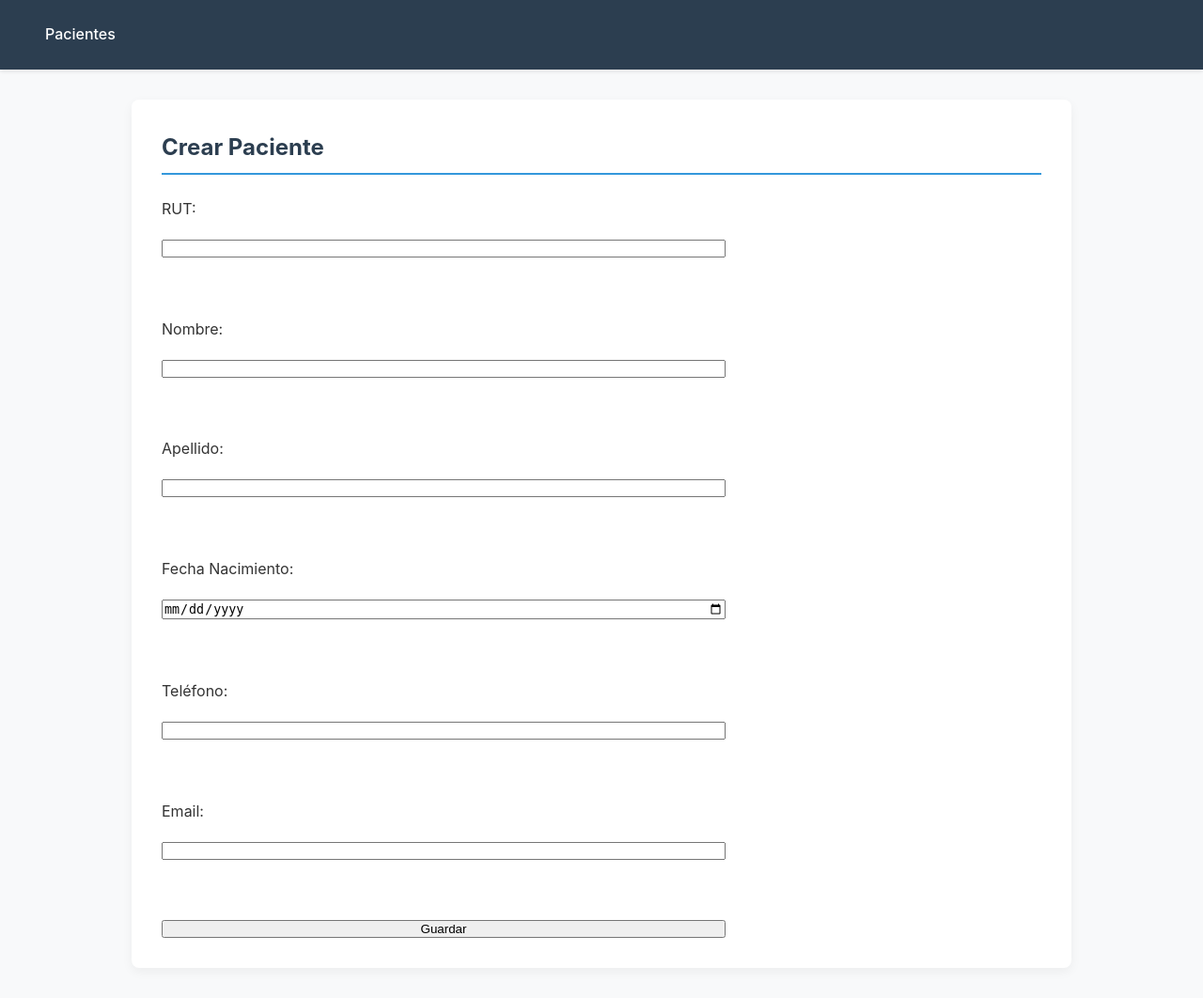
After one commit to magdalena-collab/clinica_la_cocada, a Python web app: template templates/pacientes/crear.html in a window 1280 px wide. The commit adds this page. Shown: the whole page at 94% size. Run offline with Jinja, Linux system fonts and the light colour scheme; the template is opened without the code that fills it, so the values that code supplies are empty.

Commit message:
html agregado de carpeta templates y js al igual que css estaticas

```diff
--- a/static/css/style.css
+++ b/static/css/style.css
@@ -0,0 +1,190 @@
+/* --- Variables de Color y Estilos Generales --- */
+:root {
+  --primary-color: #2c3e50;
+  --primary-hover: #1a252f;
+  --accent-color: #3498db;
+  --success-color: #2ecc71;
+  --danger-color: #e74c3c;
+  --bg-color: #f8f9fa;
+  --card-bg: #ffffff;
+  --text-color: #333333;
+  --border-color: #e0e0e0;
+  --radius: 8px;
+}
+
+* {
+  box-sizing: border-box;
+  margin: 0;
+  padding: 0;
+}
+
+body {
+  font-family: -apple-system, BlinkMacSystemFont, "Segoe UI", Roboto, Oxygen, Ubuntu, Cantarell, sans-serif;
+  background-color: var(--bg-color);
+  color: var(--text-color);
+  line-height: 1.6;
+}
+
+/* --- Navegación --- */
+nav {
+  background-color: var(--primary-color);
+  padding: 1rem 2rem;
+  display: flex;
+  gap: 1.5rem;
+  align-items: center;
+  box-shadow: 0 2px 4px rgba(0,0,0,0.1);
+}
+
+nav a {
+  color: #ffffff;
+  text-decoration: none;
+  font-weight: 500;
+  padding: 0.5rem 1rem;
+  border-radius: var(--radius);
+  transition: background-color 0.2s ease;
+}
+
+nav a:hover {
+  background-color: rgba(255, 255, 255, 0.15);
+}
+
+/* --- Contenedor Principal --- */
+main {
+  max-width: 1000px;
+  margin: 2rem auto;
+  padding: 2rem;
+  background-color: var(--card-bg);
+  border-radius: var(--radius);
+  box-shadow: 0 4px 12px rgba(0,0,0,0.05);
+}
+
+/* --- Encabezados y Botones Generales --- */
+h2 {
+  margin-bottom: 1.5rem;
+  color: var(--primary-color);
+  border-bottom: 2px solid var(--accent-color);
+  padding-bottom: 0.5rem;
+}
+
+.btn {
+  display: inline-block;
+  padding: 0.6rem 1.2rem;
+  border: none;
+  border-radius: var(--radius);
+  font-size: 0.95rem;
+  font-weight: 600;
+  cursor: pointer;
+  text-decoration: none;
+  transition: background-color 0.2s ease, transform 0.1s ease;
+}
+
+.btn:active {
+  transform: scale(0.98);
+}
+
+.btn-primary {
+  background-color: var(--accent-color);
+  color: white;
+}
+
+.btn-primary:hover {
+  background-color: #2980b9;
+}
+
+.btn-danger {
+  background-color: var(--danger-color);
+  color: white;
+}
+
+.btn-danger:hover {
+  background-color: #c0392b;
+}
+
+.btn-secondary {
+  background-color: #95a5a6;
+  color: white;
+}
+
+.btn-secondary:hover {
+  background-color: #7f8c8d;
+}
+
+/* --- Tablas --- */
+.table-container {
+  overflow-x: auto;
+  margin-top: 1rem;
+}
+
+table {
+  width: 100%;
+  border-collapse: collapse;
+  margin-top: 1rem;
+}
+
+th, td {
+  padding: 0.75rem 1rem;
+  text-align: left;
+  border-bottom: 1px solid var(--border-color);
+}
+
+th {
+  background-color: #f1f5f9;
+  color: var(--primary-color);
+  font-weight: 600;
+}
+
+tr:hover {
+  background-color: #f8fafc;
+}
+
+/* --- Formularios --- */
+form {
+  display: flex;
+  flex-direction: column;
+  gap: 1.2rem;
+  max-width: 600px;
+}
+
+.form-group {
+  display: flex;
+  flex-direction: column;
+  gap: 0.4rem;
+}
+
+.form-group label {
+  font-weight: 600;
+  font-size: 0.9rem;
+  color: var(--primary-color);
+}
+
+.form-group input,
+.form-group select {
+  padding: 0.6rem 0.8rem;
+  border: 1px solid var(--border-color);
+  border-radius: var(--radius);
+  font-size: 1rem;
+  outline: none;
+  transition: border-color 0.2s;
+}
+
+.form-group input:focus,
+.form-group select:focus {
+  border-color: var(--accent-color);
+  box-shadow: 0 0 0 3px rgba(52, 152, 219, 0.2);
+}
+
+.form-actions {
+  display: flex;
+  gap: 1rem;
+  margin-top: 1rem;
+}
+
+/* --- Buscador Dinámico --- */
+.search-box {
+  margin-bottom: 1rem;
+  padding: 0.6rem;
+  width: 100%;
+  max-width: 300px;
+  border: 1px solid var(--border-color);
+  border-radius: var(--radius);
+}
--- /dev/null
+++ b/static/js/script.js
@@ -0,0 +1,44 @@
+document.addEventListener("DOMContentLoaded", () => {
+  // 1. Confirmación de eliminación dinámica para cualquier formulario con atributo 'data-confirm'
+  const deleteForms = document.querySelectorAll("form[data-confirm]");
+
+  deleteForms.forEach((form) => {
+    form.addEventListener("submit", (e) => {
+      const mensaje = form.getAttribute("data-confirm") || "¿Estás seguro de realizar esta acción?";
+      if (!confirm(mensaje)) {
+        e.preventDefault();
+      }
+    });
+  });
+
+  // 2. Búsqueda y filtrado dinámico en la tabla
+  const searchInput = document.getElementById("tabla-busqueda");
+  if (searchInput) {
+    searchInput.addEventListener("keyup", () => {
+      const filtro = searchInput.value.toLowerCase();
+      const filas = document.querySelectorAll("tbody tr");
+
+      filas.forEach((fila) => {
+        const textoFila = fila.innerText.toLowerCase();
+        if (textoFila.includes(filtro)) {
+          fila.style.display = "";
+        } else {
+          fila.style.display = "none";
+        }
+      });
+    });
+  }
+
+  // 3. Formateador automático simple para RUT chileno (ejemplo: 12345678-k)
+  const rutInputs = document.querySelectorAll("input[name='rut']");
+  rutInputs.forEach((input) => {
+    input.addEventListener("input", (e) => {
+      let valor = e.target.value.replace(/[^0-9kK]/g, "");
+      if (valor.length > 1) {
+        const cuerpo = valor.slice(0, -1);
+        const dv = valor.slice(-1).toUpperCase();
+        e.target.value = `${cuerpo}-${dv}`;
+      }
+    });
+  });
+});
--- a/templates/layout.html
+++ b/templates/layout.html
@@ -3,26 +3,20 @@
 <head>
     <meta charset="UTF-8">
     <meta name="viewport" content="width=device-width, initial-scale=1.0">
-    <title>{% block title %}Gestión de Usuarios{% endblock %}</title>
+    <title>Gestión Clínica</title>
+    <!-- Vinculación del CSS -->
     <link rel="stylesheet" href="{{ url_for('static', filename='css/style.css') }}">
 </head>
 <body>
-    <header>
-        <nav class="navbar">
-            <h1 class="logo">Sistema MVC</h1>
-            <ul>
-                <li><a href="{{ url_for('usuario.index') }}">Inicio</a></li>
-                <li><a href="{{ url_for('usuario.crear') }}">Nuevo Usuario</a></li>
-            </ul>
-        </nav>
-    </header>
+    <nav>
+        <a href="{{ url_for('listar_pacientes') }}">Pacientes</a>
+    </nav>
 
-    <main class="container">
+    <main>
         {% block content %}{% endblock %}
     </main>
 
-    <footer>
-        <p>&copy; 2026 - Proyecto MVC Flask</p>
-    </footer>
+    <!-- Vinculación del JS -->
+    <script src="{{ url_for('static', filename='js/script.js') }}"></script>
 </body>
 </html>
--- /dev/null
+++ b/templates/pacientes/crear.html
@@ -0,0 +1,14 @@
+{% extends 'layout.html' %}
+
+{% block content %}
+<h2>Crear Paciente</h2>
+<form method="POST">
+    <label>RUT:</label><input type="text" name="rut" required><br>
+    <label>Nombre:</label><input type="text" name="nombre" required><br>
+    <label>Apellido:</label><input type="text" name="apellido" required><br>
+    <label>Fecha Nacimiento:</label><input type="date" name="fecha_nacimiento" required><br>
+    <label>Teléfono:</label><input type="text" name="telefono"><br>
+    <label>Email:</label><input type="email" name="email"><br>
+    <button type="submit">Guardar</button>
+</form>
+{% endblock %}
```
Also changed, not shown: templates/pacientes/editar.html (added, +14 -0 lines), templates/pacientes/index.html (added, +32 -0 lines), templates/usuario/crear.html (deleted, +0 -26 lines), templates/usuario/editar.html (deleted, +0 -26 lines), templates/usuario/index.html (deleted, +0 -22 lines), app.py (deleted), config.py (deleted), controllers/usuario_controller.py (deleted), instance/base_datos.db (added), models/usuario.py (deleted), requirements.txt (deleted), 1 other file.
